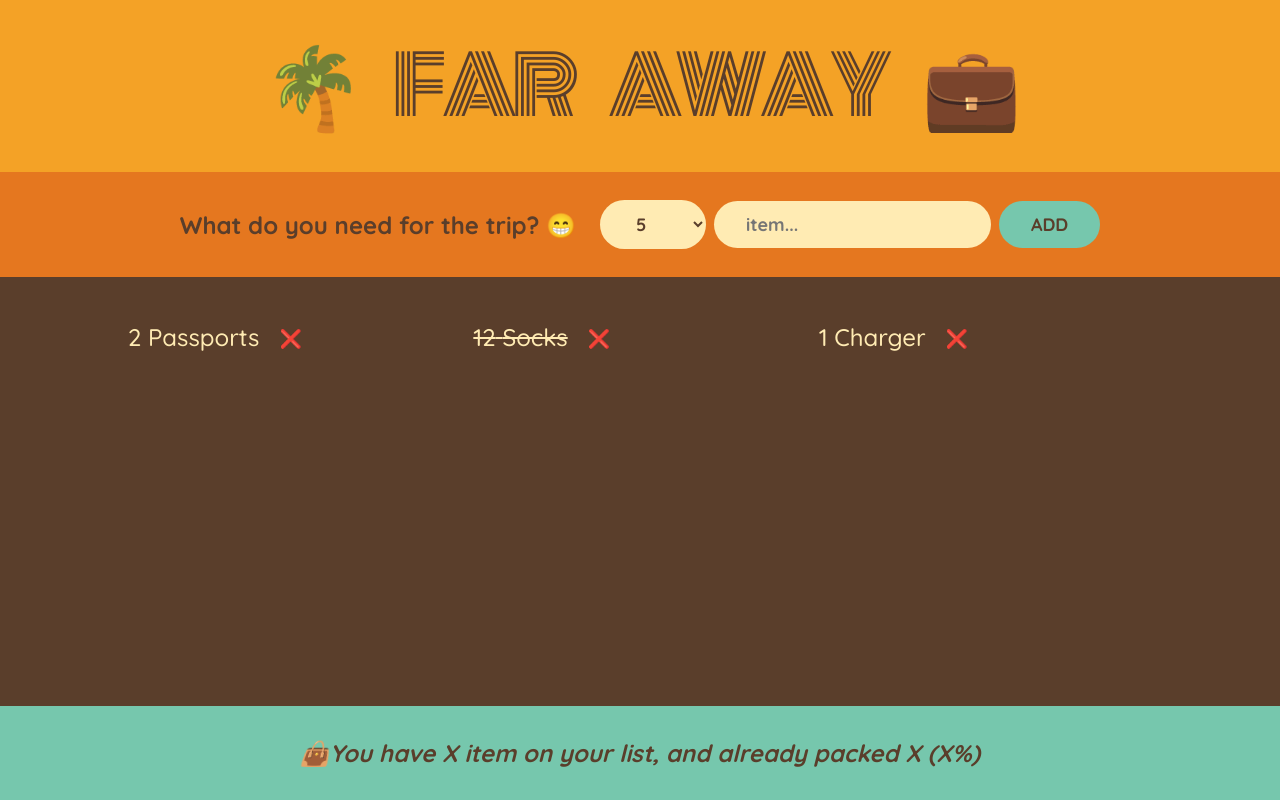
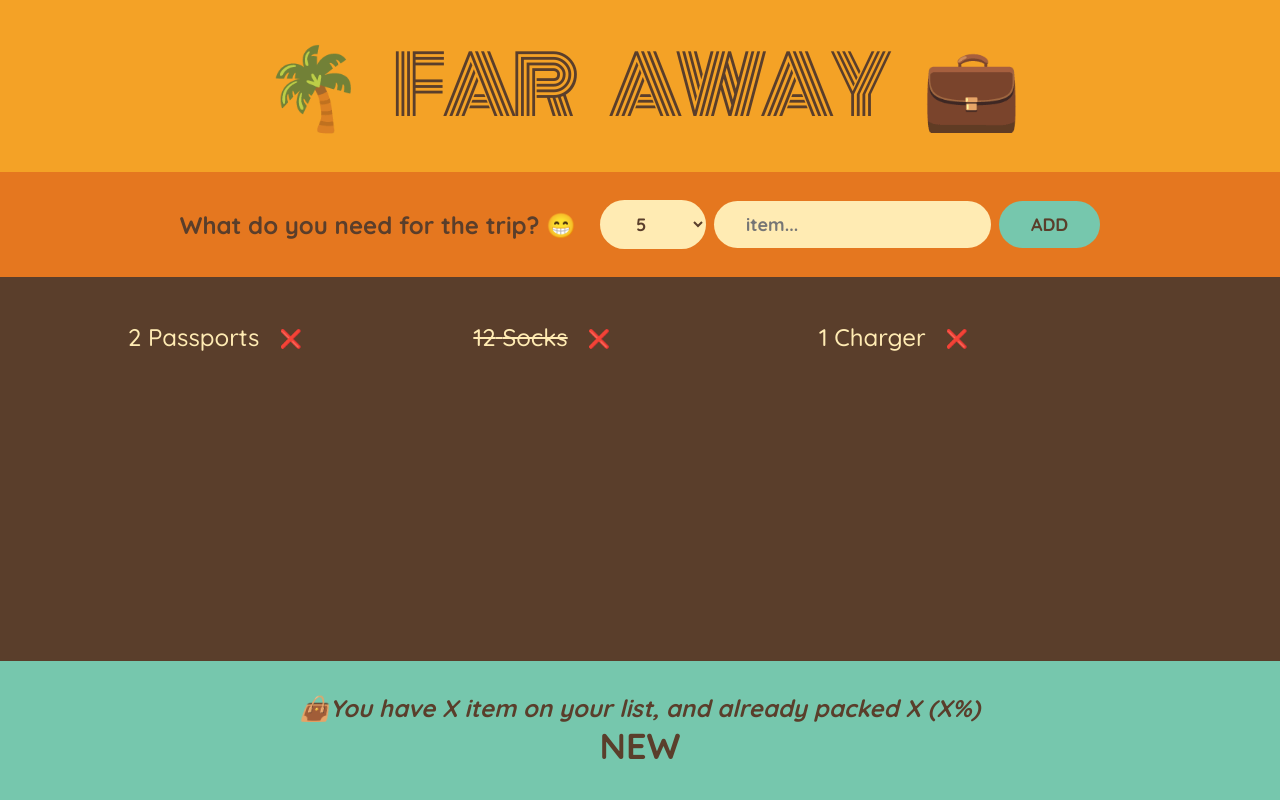
Before and after one commit to Iganza-roy/Ultimate_React-Course, a React (Create React App) app in the folder travel-list/: page / in a window 1280 px wide. Built offline with nearby package versions, Linux system fonts and the light colour scheme.

Commit message:
Add header to Stats component for new items indication

```diff
--- a/travel-list/src/App.js
+++ b/travel-list/src/App.js
@@ -87,6 +87,7 @@ function Stats() {
   return (
     <footer className='stats'>
       <em>👜You have X item on your list, and already packed X (X%)</em>
+      <h2>NEW</h2>
     </footer>
   );
 }
```
